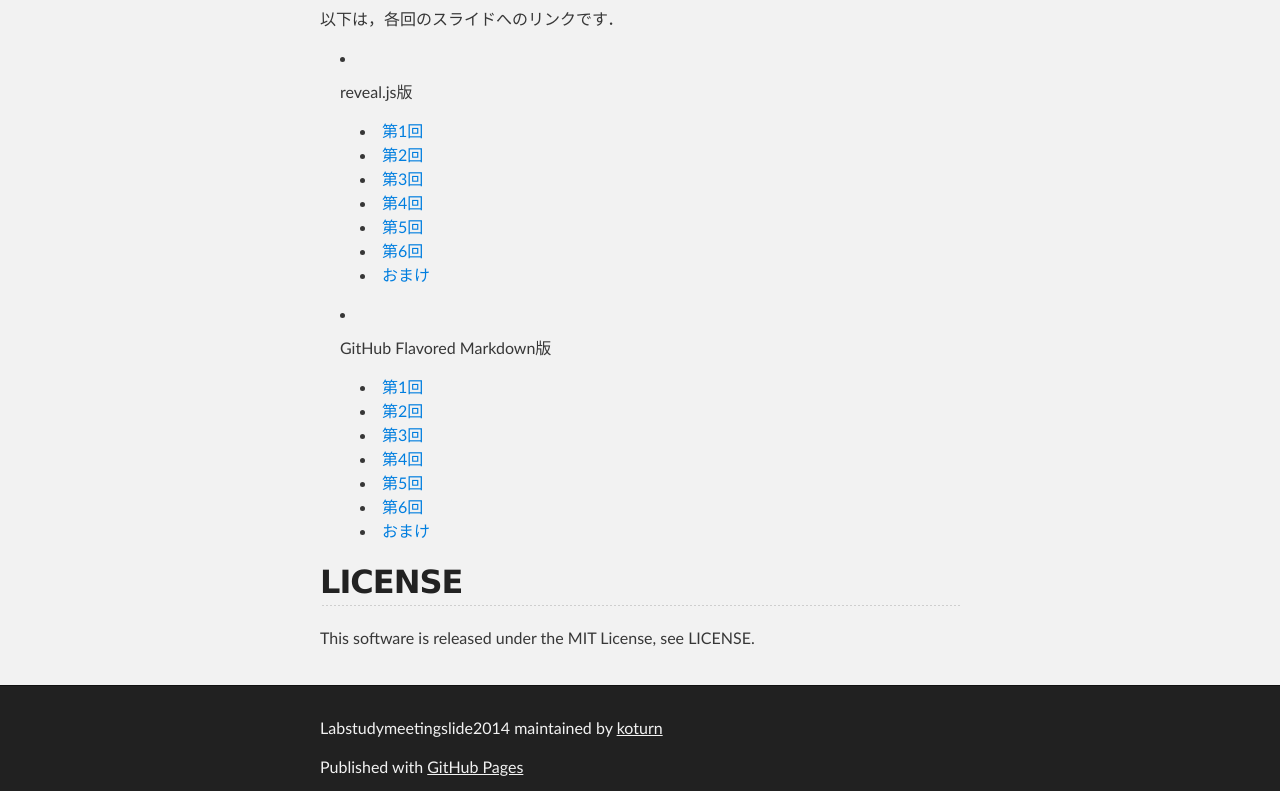
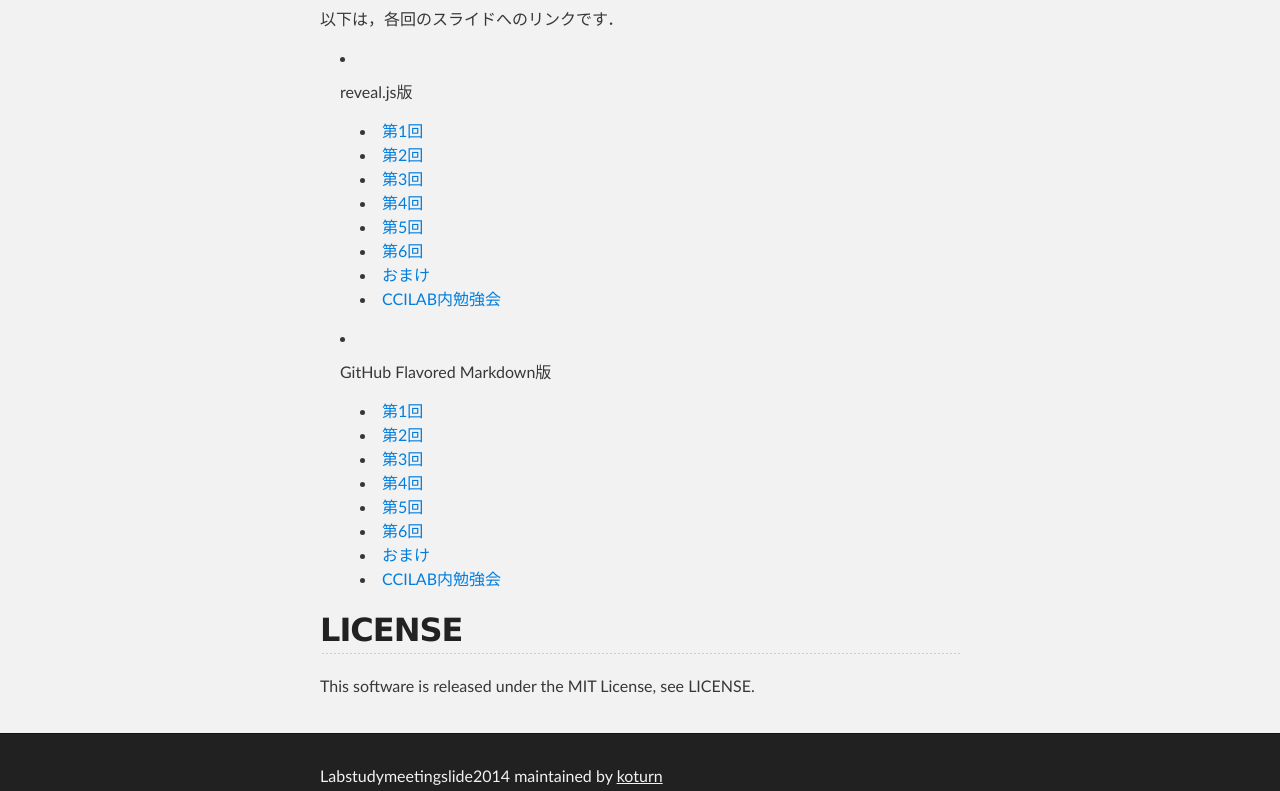
Before and after one commit to koturn/LabStudyMeetingSlide2014, a plain HTML site: page index.html in a window 1280 px wide. Shown: the part 385-1176 px from the top of the page. Drawn offline with Linux system fonts and the light colour scheme.

Commit message:
Add link to ccilabStudy

```diff
--- a/index.html
+++ b/index.html
@@ -51,6 +51,7 @@
 <li><a href="http://koturn.github.io/LabStudyMeetingSlide2014/chapter05/chapter05.html">第5回</a></li>
 <li><a href="http://koturn.github.io/LabStudyMeetingSlide2014/chapter06/chapter06.html">第6回</a></li>
 <li><a href="http://koturn.github.io/LabStudyMeetingSlide2014/chapterOmake/omake.html">おまけ</a></li>
+<li><a href="http://koturn.github.io/LabStudyMeetingSlide2014/ccilabStudy/ccilabStudy.html">CCILAB内勉強会</a></li>
 </ul>
 </li>
 <li>
@@ -64,6 +65,7 @@
 <li><a href="https://github.com/koturn/LabStudyMeetingSlide2014/blob/gh-pages/chapter05/chapter05.md">第5回</a></li>
 <li><a href="https://github.com/koturn/LabStudyMeetingSlide2014/blob/gh-pages/chapter06/chapter06.md">第6回</a></li>
 <li><a href="https://github.com/koturn/LabStudyMeetingSlide2014/blob/gh-pages/chapterOmake/omake.md">おまけ</a></li>
+<li><a href="https://github.com/koturn/LabStudyMeetingSlide2014/blob/gh-pages/ccilabStudy/ccilabStudy.md">CCILAB内勉強会</a></li>
 </ul>
 </li>
 </ul><h2>
```
